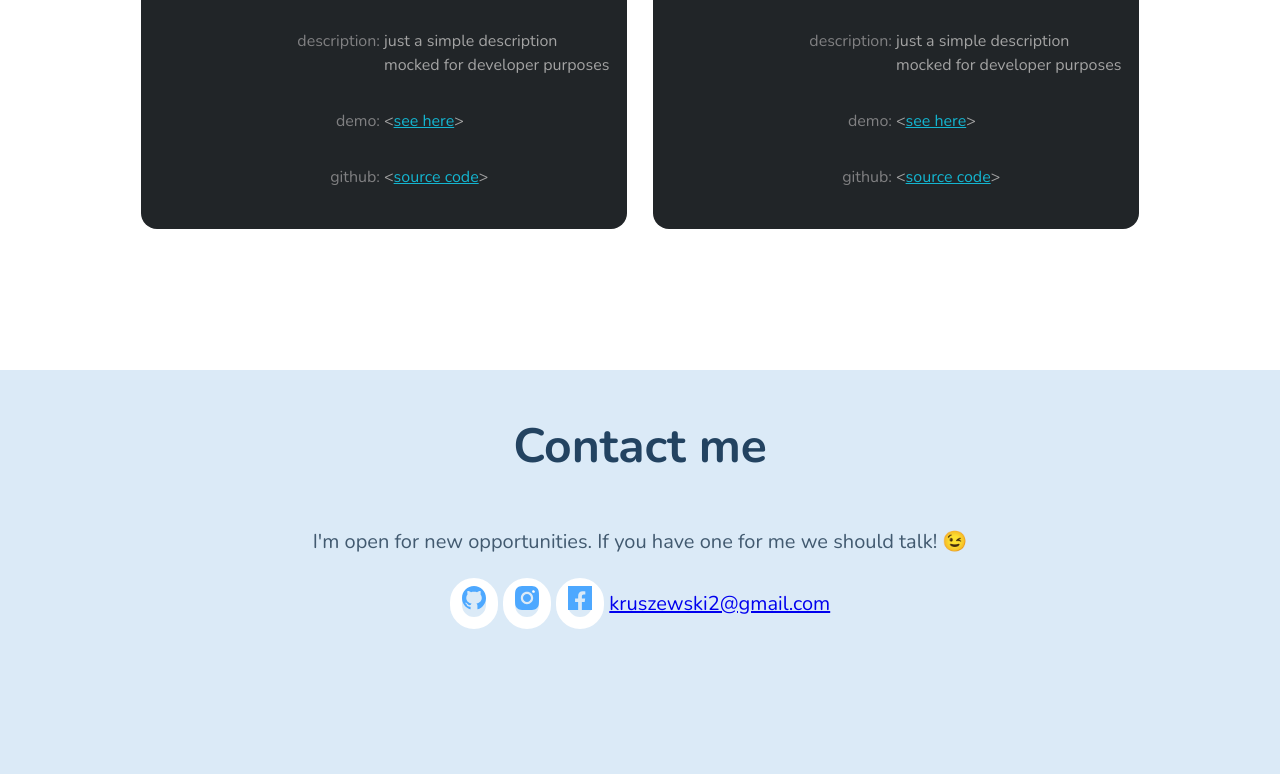
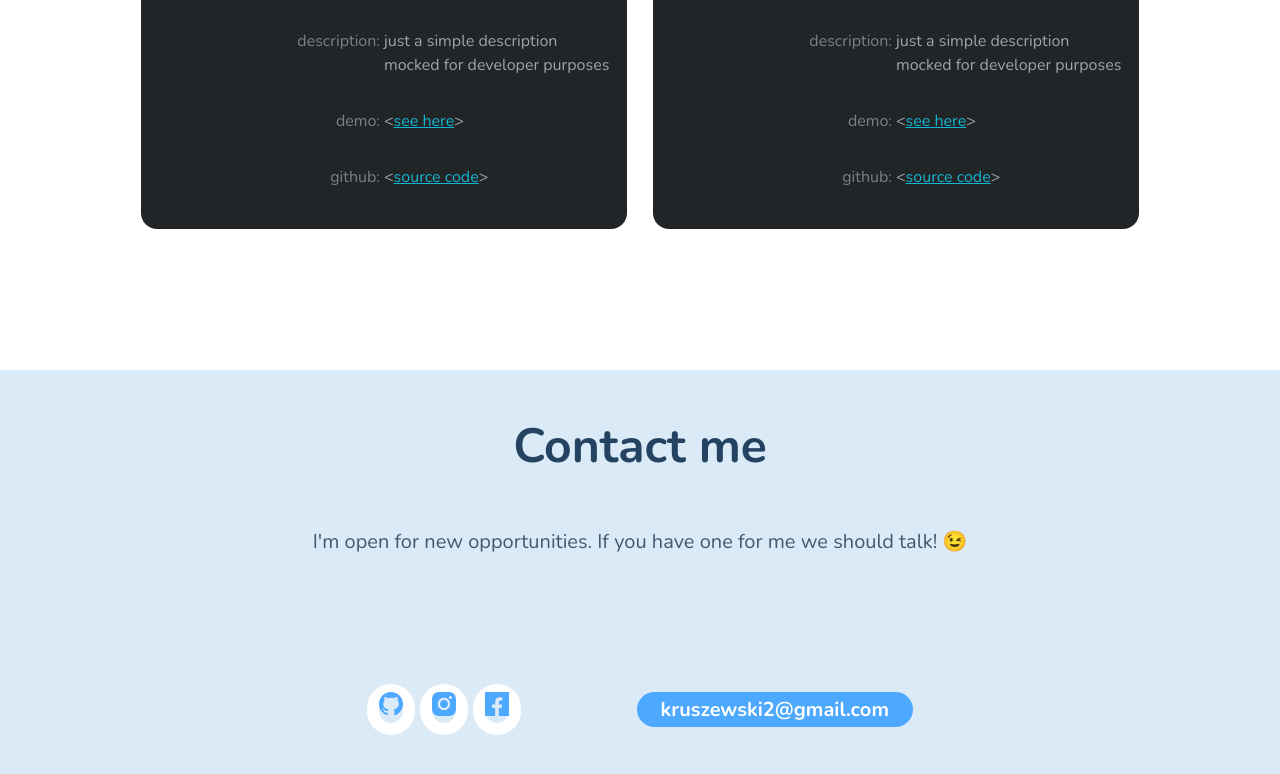
Before and after one commit to Raviraven/raviraven.github.io, a website built with webpack: page src/pages/index.html in a window 1280 px wide. Shown: the part 2026-2800 px from the top of the page. Built offline with nearby package versions, Linux system fonts and the light colour scheme.

Commit message:
Contact section - mail button sass added

```diff
--- a/src/scss/main.scss
+++ b/src/scss/main.scss
@@ -44,6 +44,7 @@ body {
         font-size: $text;
         line-height: $lineheight200;
         color: $text_default_color;
+        margin-top: 2.5rem;
     }
 
     &__header {
@@ -55,7 +56,20 @@ body {
 
 
     &__socialmedia {
-        margin: 1.5rem 1.5rem;
+        margin-top: 8rem;
+
+
+        &--email {
+            margin-left: 110px;
+            background-color: $text_link_color;
+            padding: 0.25rem 1.5rem;
+            border-radius: 4rem;
+
+            color: $white_color;
+            text-decoration: none;
+            font-weight: bold;
+            line-height: $lineheight200;
+        }
 
         &--link {
             border: 12px solid $white_color;
```
